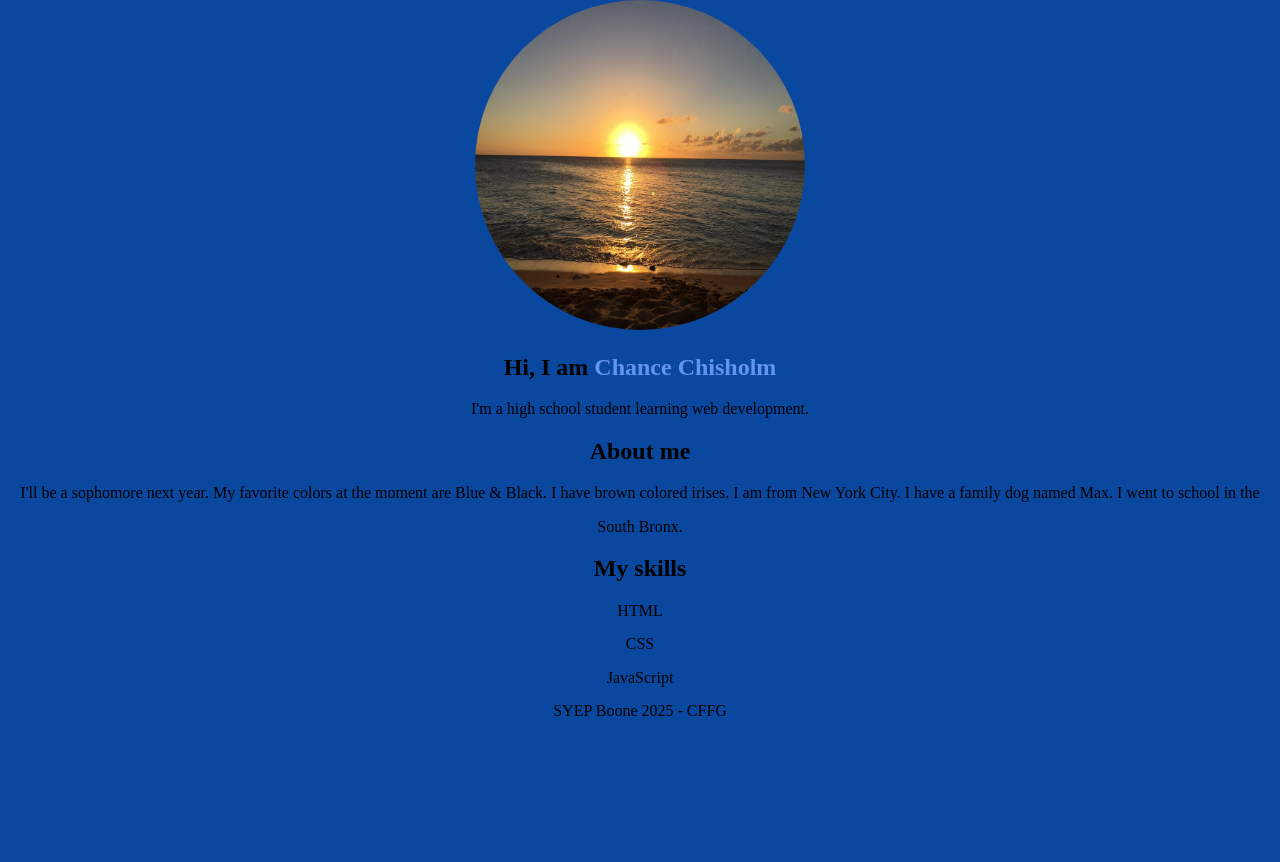
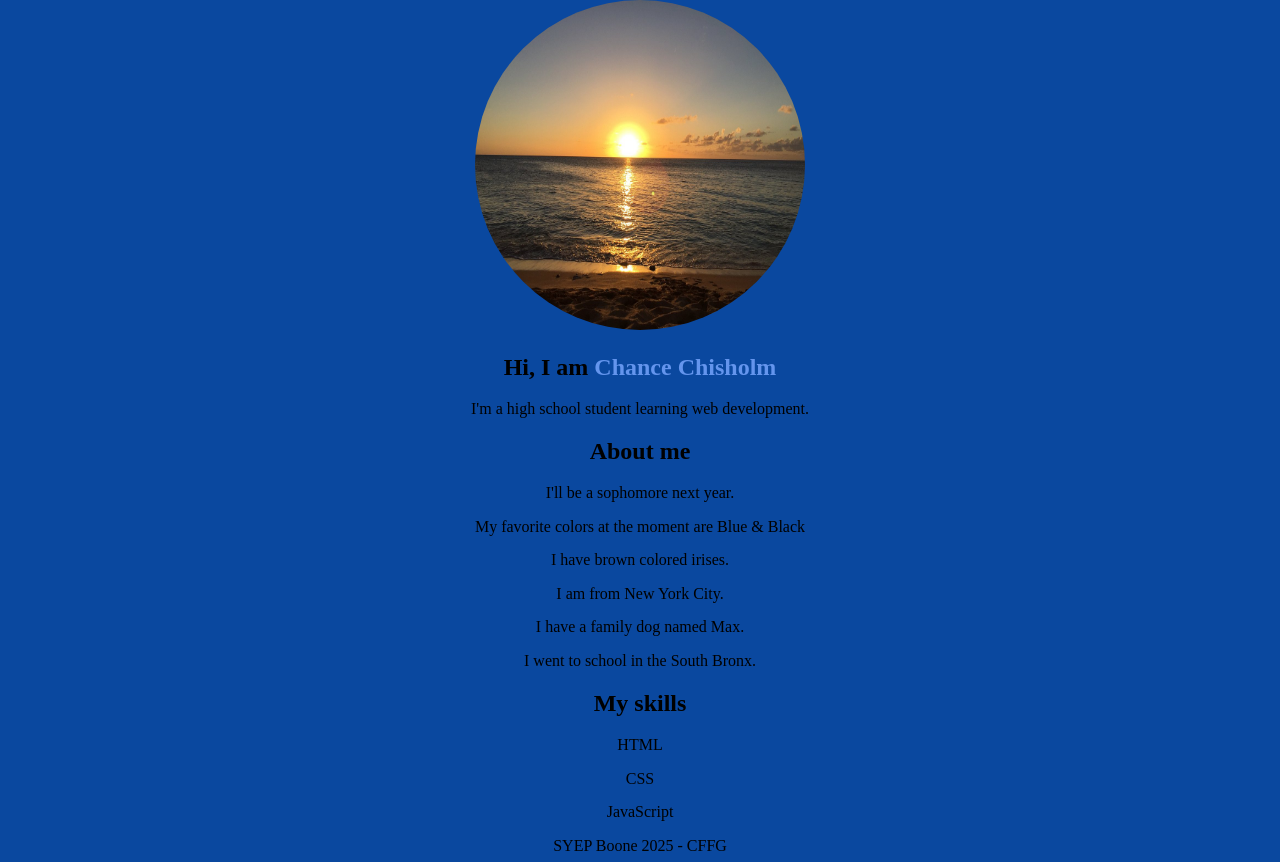
Before and after one commit to ChanceChisholm/SYEP-Boone-ChanceC, a plain HTML site: page index.html in a window 1280 px wide. Before the commit the page ends 800 px from the top, so only its background shows below. Drawn offline with Linux system fonts and the light colour scheme.

Commit message:
Fixed the About Me section so that it looks layered and not a amalgamation.

```diff
--- a/index.html
+++ b/index.html
@@ -24,10 +24,20 @@
         <h2>About me</h2>
         <p>
             I'll be a sophomore next year.
-            My favorite colors at the moment are Blue & Black.
+        </p>
+        <p>
+            My favorite colors at the moment are Blue & Black
+        </p>
+        <p>
             I have brown colored irises.
+        </p>
+        <p>
             I am from New York City.
+        </p>
+        <p>
             I have a family dog named Max.<!--Max is a Bichon Frise-->
+        </p>
+        <p>
             I went to school in the South Bronx.
         </p>
     </section>
```
